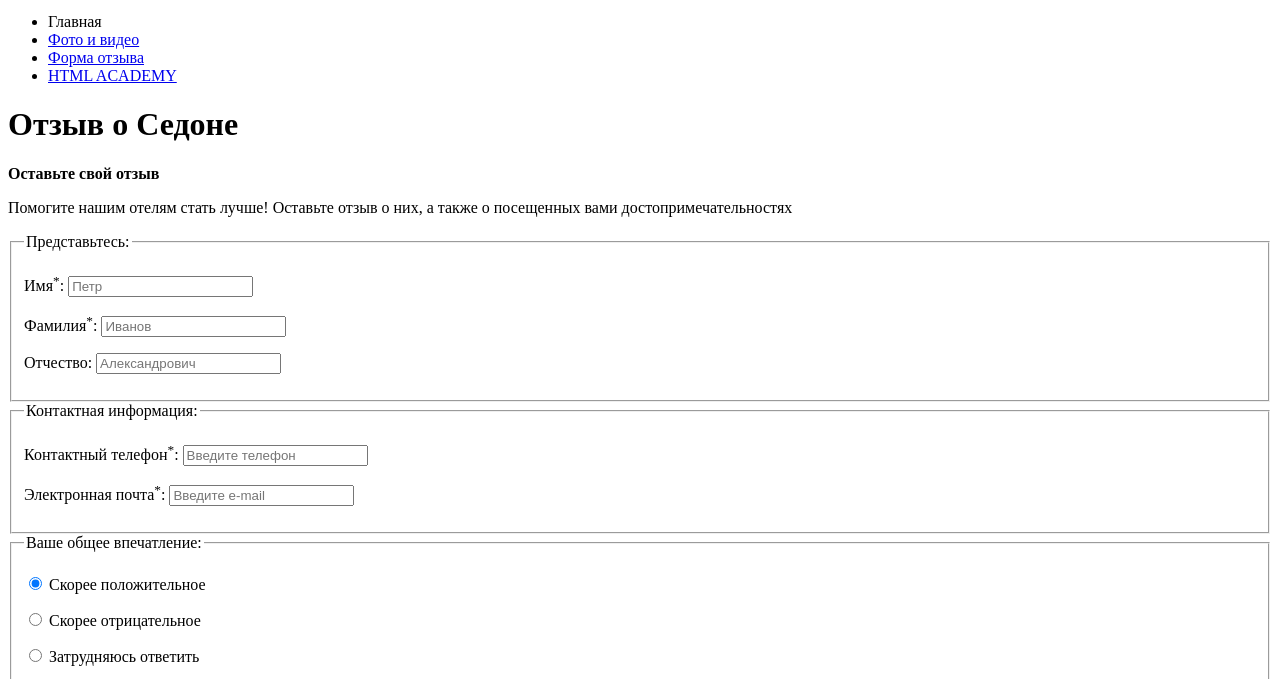
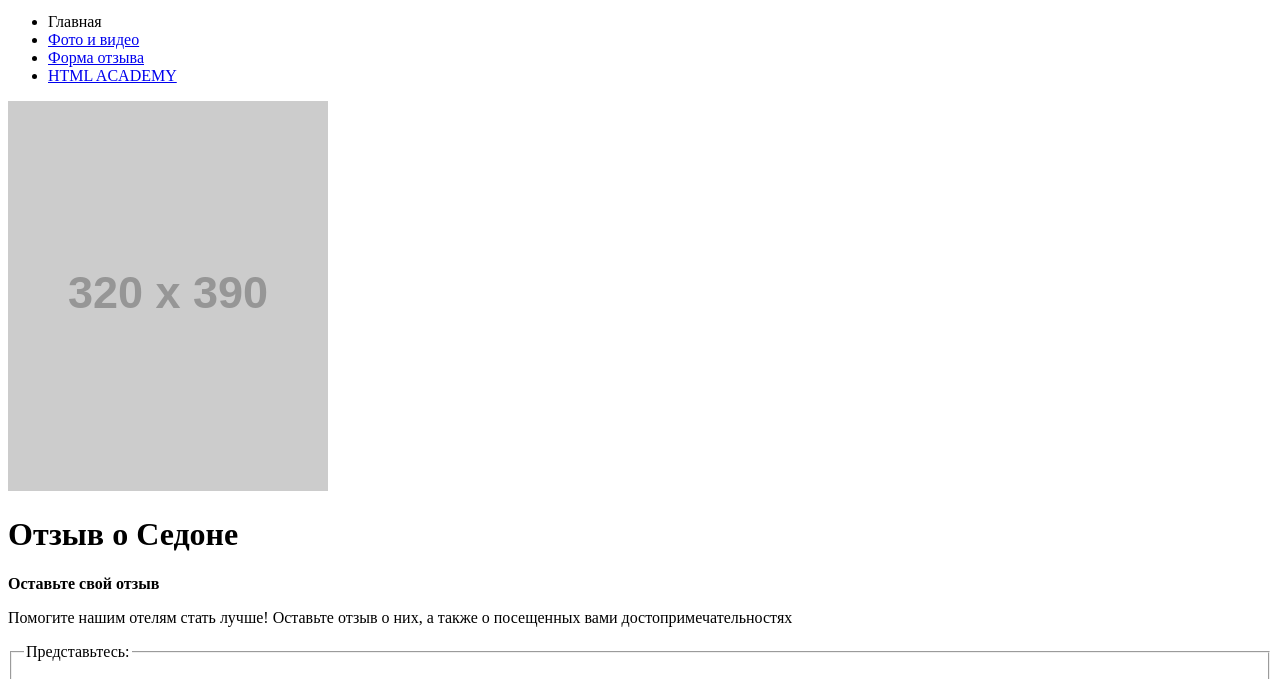
Before and after one commit to raros82/474089-sedona, a website: page source/form.html in a window 1280 px wide. Shown: the part 119-798 px from the top of the page. Drawn offline with Linux system fonts and the light colour scheme; placeholder pictures from the web are drawn by us.

Commit message:
Добавлено изображение в разметку страницы form.html

```diff
--- a/source/form.html
+++ b/source/form.html
@@ -28,6 +28,7 @@
           </ul>
         </div>
       </nav>
+      <img class="page-header__image" src="http://placehold.it/320x390" width="320" height="390" alt="Welcome to Sedona">
     </header>
     <main class="page-form">
       <h1 class="visually-hidden">Отзыв о Седоне</h1>
```
